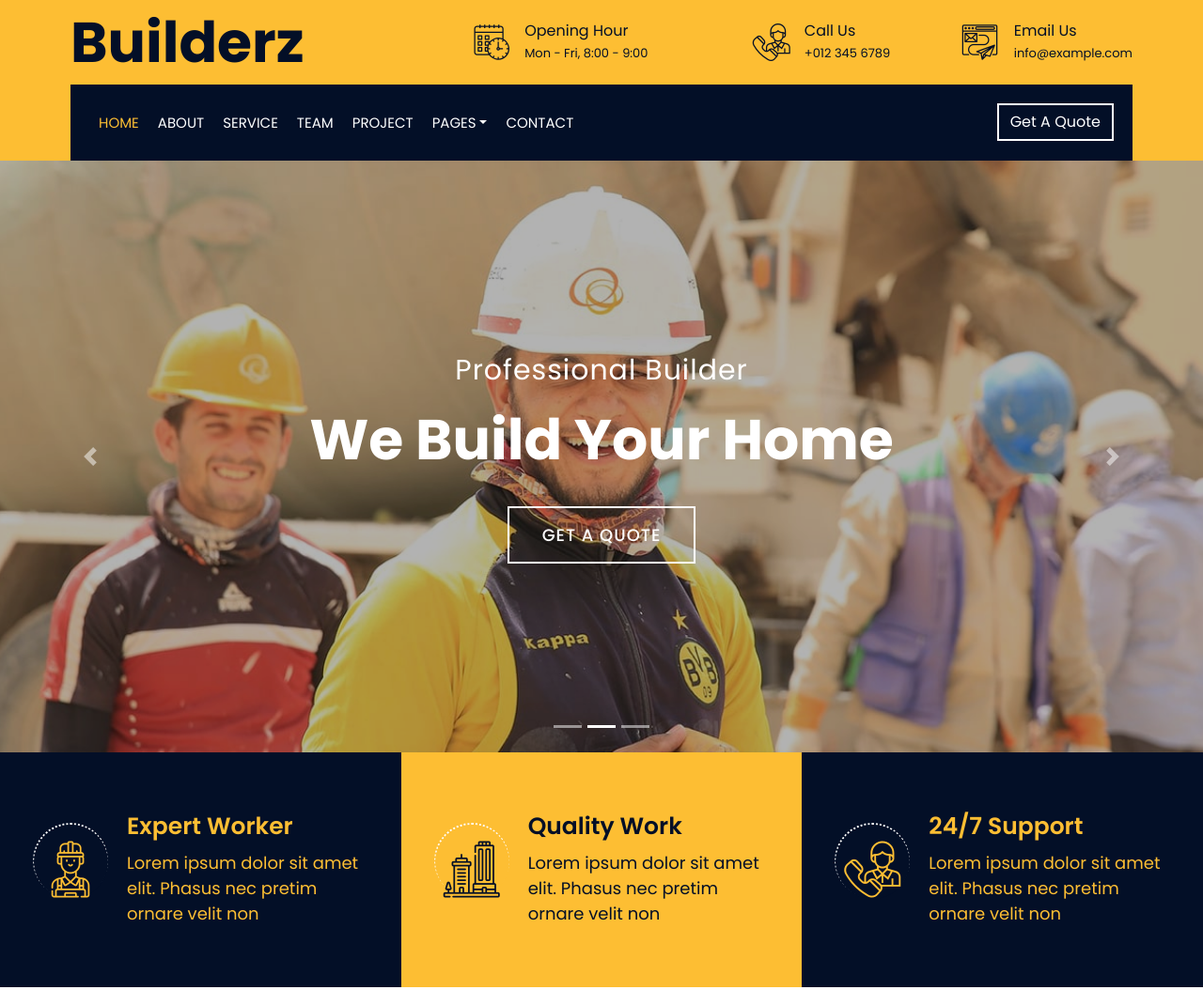
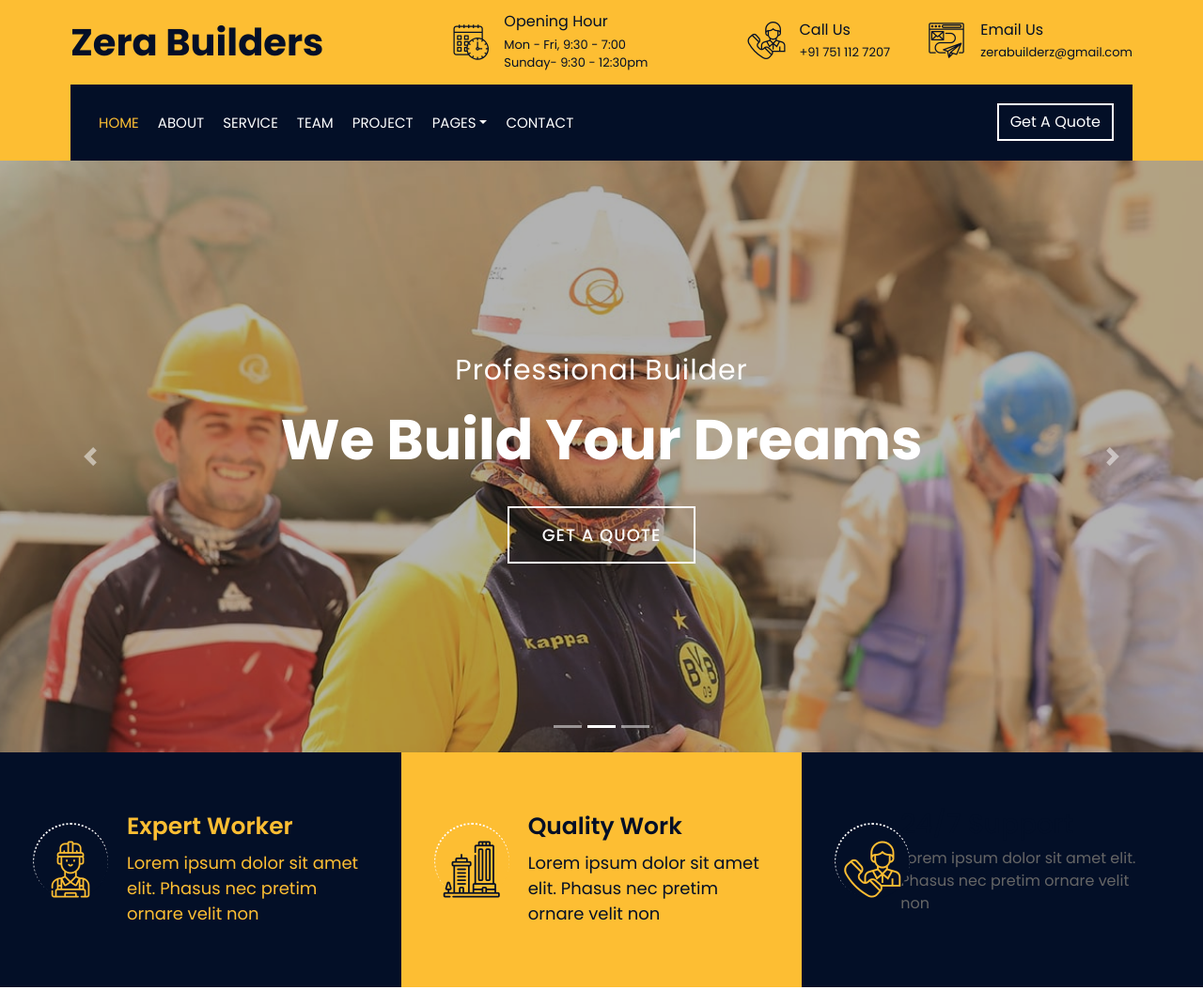
Before and after one commit to kevin-roan/Zera-Builders, a plain HTML site: page index.html in a window 1280 px wide. Shown: the top 1054 px of the page at 94% size. Drawn offline with nearby package versions, Linux system fonts and the light colour scheme.

```diff
--- a/index.html
+++ b/index.html
@@ -2,11 +2,9 @@
 <html lang="en">
     <head>
         <meta charset="utf-8">
-        <title>Builderz - Construction Company Website Template</title>
+        <title>Zera Builders</title>
+        <link rel="icon" type="image/x-icon" href="/img/titledlogo.ico">
         <meta content="width=device-width, initial-scale=1.0" name="viewport">
-        <meta content="Construction Company Website Template" name="keywords">
-        <meta content="Construction Company Website Template" name="description">
-
         <!-- Favicon -->
         <link href="img/favicon.ico" rel="icon">
 
@@ -36,7 +34,8 @@
                         <div class="col-lg-4 col-md-12">
                             <div class="logo">
                                 <a href="index.html">
-                                    <h1>Builderz</h1>
+                            <div></div>
+                                    <h1 style="font-size:40px">Zera Builders</h1>
                                     <!-- <img src="img/logo.jpg" alt="Logo"> -->
                                 </a>
                             </div>
@@ -50,7 +49,8 @@
                                         </div>
                                         <div class="top-bar-text">
                                             <h3>Opening Hour</h3>
-                                            <p>Mon - Fri, 8:00 - 9:00</p>
+                                            <p>Mon - Fri, 9:30 - 7:00</p>
+                                            <p>Sunday- 9:30 - 12:30pm</p>
                                         </div>
                                     </div>
                                 </div>
@@ -61,7 +61,7 @@
                                         </div>
                                         <div class="top-bar-text">
                                             <h3>Call Us</h3>
-                                            <p>+012 345 6789</p>
+                                            <p>+91 751 112 7207</p>
                                         </div>
                                     </div>
                                 </div>
@@ -72,7 +72,7 @@
                                         </div>
                                         <div class="top-bar-text">
                                             <h3>Email Us</h3>
-                                            <p>info@example.com</p>
+                                            <p>zerabuilderz@gmail.com</p>
                                         </div>
                                     </div>
                                 </div>
@@ -88,9 +88,9 @@
                 <div class="container-fluid">
                     <nav class="navbar navbar-expand-lg bg-dark navbar-dark">
                         <a href="#" class="navbar-brand">MENU</a>
-                        <button type="button" class="navbar-toggler" data-toggle="collapse" data-target="#navbarCollapse">
+                        <buttonZerZeraa type="button" class="navbar-toggler" data-toggle="collapse" data-target="#navbarCollapse">
                             <span class="navbar-toggler-icon"></span>
-                        </button>
+                        </buttonZerZeraa>
 
                         <div class="collapse navbar-collapse justify-content-between" id="navbarCollapse">
                             <div class="navbar-nav mr-auto">
@@ -130,7 +130,7 @@
                         <img src="img/carousel-1.jpg" alt="Carousel Image">
                         <div class="carousel-caption">
                             <p class="animated fadeInRight">We Are Professional</p>
-                            <h1 class="animated fadeInLeft">For Your Dream Project</h1>
+                            <h1 class="animated fadeInLeft">We Build Your Dreams</h1>
                             <a class="btn animated fadeInUp" href="https://htmlcodex.com/construction-company-website-template">Get A Quote</a>
                         </div>
                     </div>
@@ -139,7 +139,7 @@
                         <img src="img/carousel-2.jpg" alt="Carousel Image">
                         <div class="carousel-caption">
                             <p class="animated fadeInRight">Professional Builder</p>
-                            <h1 class="animated fadeInLeft">We Build Your Home</h1>
+                            <h1 class="animated fadeInLeft">We Build Your Dreams</h1>
                             <a class="btn animated fadeInUp" href="https://htmlcodex.com/construction-company-website-template">Get A Quote</a>
                         </div>
                     </div>
@@ -148,7 +148,7 @@
                         <img src="img/carousel-3.jpg" alt="Carousel Image">
                         <div class="carousel-caption">
                             <p class="animated fadeInRight">We Are Trusted</p>
-                            <h1 class="animated fadeInLeft">For Your Dream Home</h1>
+                            <h1 class="animated fadeInLeft">We Build Your Home</h1>
                             <a class="btn animated fadeInUp" href="https://htmlcodex.com/construction-company-website-template">Get A Quote</a>
                         </div>
                     </div>
@@ -197,7 +197,7 @@
                                 <div class="feature-icon">
                                     <i class="flaticon-call"></i>
                                 </div>
-                                <div class="feature-text">
+                                <div class="feature-texZerat">
                                     <h3>24/7 Support</h3>
                                     <p>Lorem ipsum dolor sit amet elit. Phasus nec pretim ornare velit non</p>
                                 </div>
```
Also changed, not shown: img/backgroundimage.jpg (added), img/notitlelogo.png (added), img/titledlogo.ico (added).
